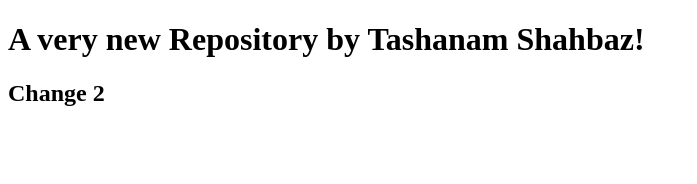
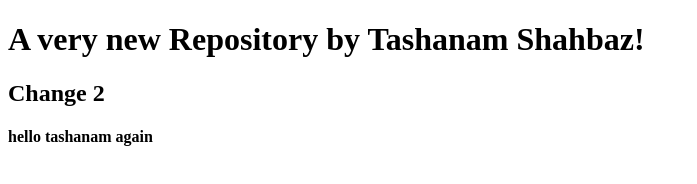
Before and after one commit to ShahbazTashanam72/Bootcamp_2020, a plain HTML site: page index.html in a window 1280 px wide. Shown: the whole page, without its empty margins (0-697 px from the left). Drawn offline with Linux system fonts and the light colour scheme.

Commit message:
Update name in index.html

```diff
--- a/index.html
+++ b/index.html
@@ -8,5 +8,6 @@
 <body>
     <h1>A very new Repository by Tashanam Shahbaz!</h1>
     <h2>Change 2</h2>
+    <h4>hello tashanam again</h4>
 </body>
 </html>
```
